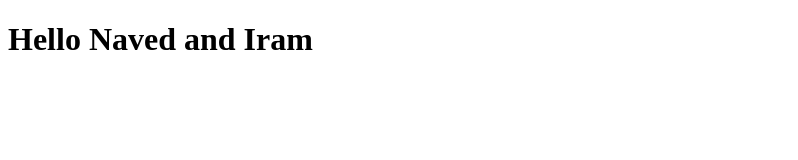
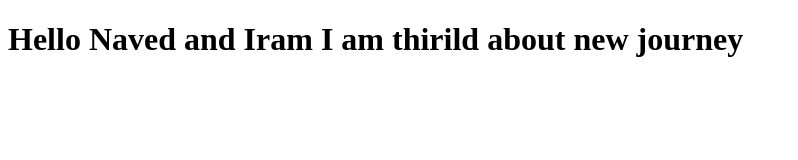
Before and after one commit to MOHDxNAVED/coursera-test, a plain HTML site: page index.html in a window 1280 px wide. Shown: the whole page, without its empty margins (0-798 px from the left). Drawn offline with Linux system fonts and the light colour scheme.

Commit message:
seond comments

```diff
--- a/index.html
+++ b/index.html
@@ -6,6 +6,6 @@
     <title>Document</title>
 </head>
 <body>
-    <h1>Hello  Naved and Iram</h1>
+    <h1>Hello  Naved and Iram I am thirild about new journey</h1>
 </body>
 </html>
```
